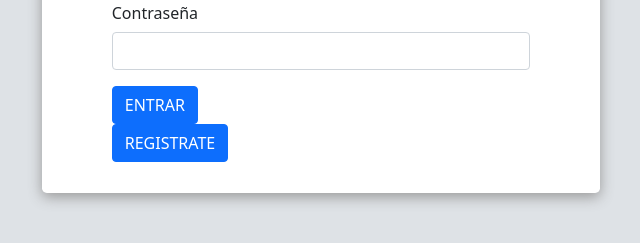
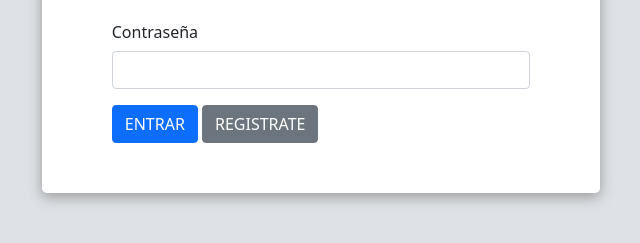
Before and after one commit to sergiomatadi/G6_CodersTeam, a plain HTML site: page frontend/src/html/login.html in a window 1280 px wide. Shown: the part 407-650 px from the top of the page, without its empty margins (319-959 px from the left). Drawn offline with nearby package versions, Linux system fonts and the light colour scheme.

Commit message:
fix: ajuste color posicion boton registro form log

```diff
--- a/frontend/src/html/login.html
+++ b/frontend/src/html/login.html
@@ -68,7 +68,7 @@
           <a href="avatar.html">
             <button
               type="button"
-              class="d-flex justify-content-center btn btn-primary"
+              class="d-inline-flex justify-content-center btn btn-primary"
               id="loginButton"
             >
               ENTRAR
@@ -77,7 +77,7 @@
           <a href="register.html">
             <button
               type="button"
-              class="d-flex justify-content-center btn btn-primary"
+              class="d-inline-flex justify-content-center btn btn-secondary"
               id="registerButton"
             >
               REGISTRATE
```
